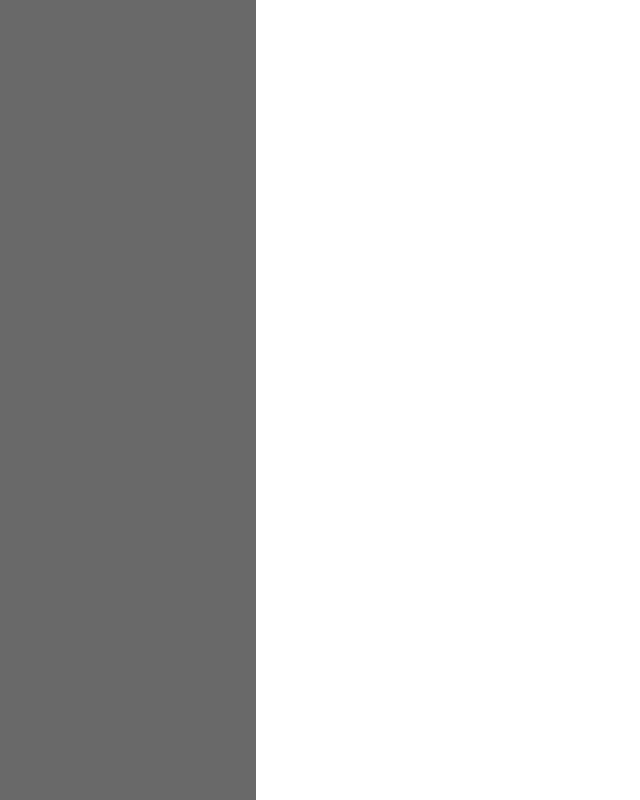
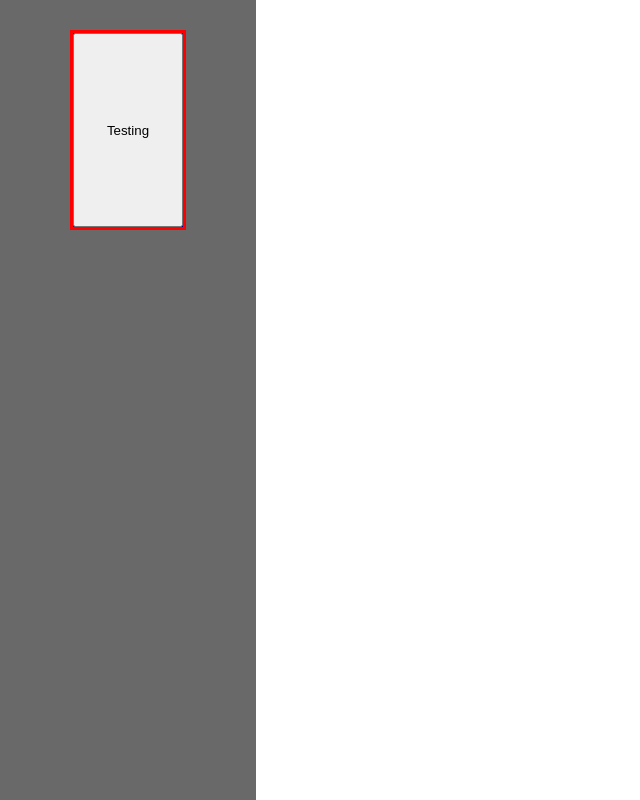
Before and after one commit to code-glutton/crypto-dashboard, a React (Create React App) app: page / in a window 1280 px wide. Shown: the whole page, without its empty margins (0-640 px from the left). Built offline with nearby package versions, Linux system fonts and the light colour scheme.

Commit message:
navItems created

```diff
--- a/src/components/navigation/navBody/navBody.css
+++ b/src/components/navigation/navBody/navBody.css
@@ -2,4 +2,5 @@
     width:20%;
     height: 100vh;
     background-color: rgb(105,105,105);
+    padding: 30px 70px;
 }
--- a/src/components/navigation/navBody/navBody.js
+++ b/src/components/navigation/navBody/navBody.js
@@ -1,10 +1,11 @@
 import React from 'react';
 import './navBody.css';
+import NavItems from '../navItems/navItems';
 
 function NavBody(){
     return(
         <nav className='navBodyContainer'>
-
+            <NavItems/>
         </nav>
     )
 }
--- /dev/null
+++ b/src/components/navigation/navItems/navItems.css
@@ -0,0 +1,11 @@
+.navItemsContainer{
+    border: solid red;
+    width: 100%;
+    background-color: navy;
+    height: 200px;
+}
+
+    .navItemsButton{
+        width: 100%;
+        height: 100%;
+    }
--- /dev/null
+++ b/src/components/navigation/navItems/navItems.js
@@ -0,0 +1,12 @@
+import React from 'react';
+import './navItems.css';
+
+function NavItems(){
+    return(
+        <div className='navItemsContainer'>
+            <button className='navItemsButton'>Testing</button>
+        </div>
+    )
+}
+
+export default NavItems;
--- a/src/index.css
+++ b/src/index.css
@@ -1,3 +1,7 @@
+*{
+  box-sizing: border-box;
+}
+
 body {
   margin: 0;
   font-family: -apple-system, BlinkMacSystemFont, 'Segoe UI', 'Roboto', 'Oxygen',
```
